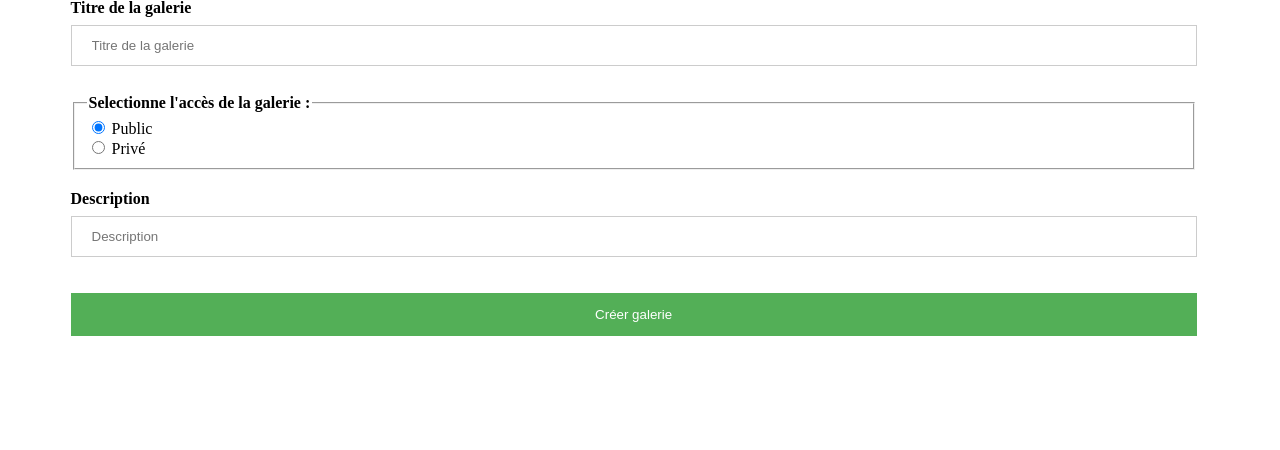
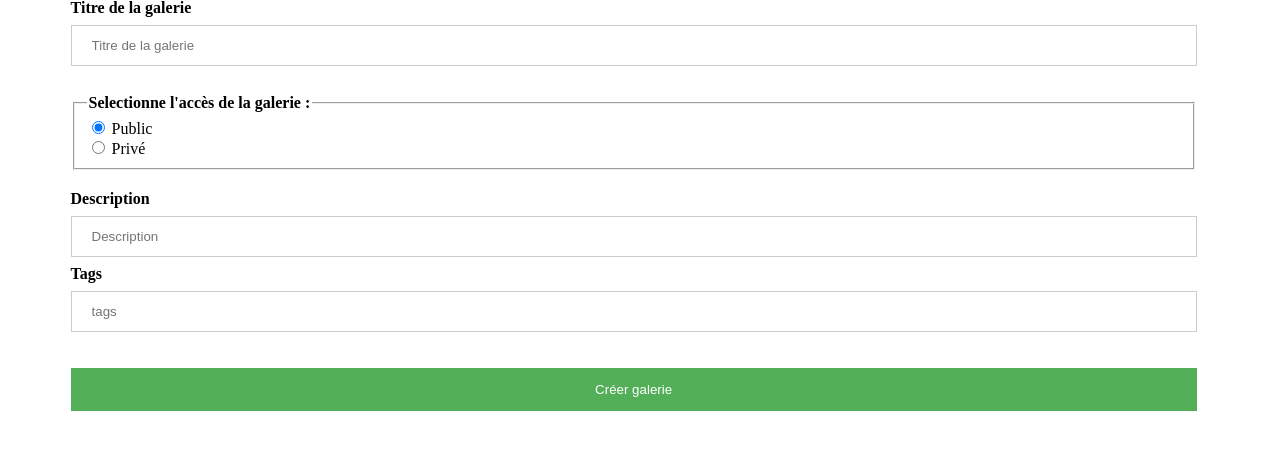
Before and after one commit to LIIoyd/Les-5-fantastiques, a PHP site: template templates/uploadGallery.twig in a window 1280 px wide. Shown: the part 241-691 px from the top of the page. Run offline with PHP 8.4, Linux system fonts and the light colour scheme; the template is opened without the code that fills it, so the values that code supplies are empty; some libraries are stand-ins or nearby versions.

Commit message:
Update uploadGallery.twig

```diff
--- a/templates/uploadGallery.twig
+++ b/templates/uploadGallery.twig
@@ -78,6 +78,11 @@
 				</label>
 				<input type="text" placeholder="Description" name="descriptionGalerie" required>
 
+				<label>
+					<b>Tags</b>
+				</label>
+				<input type="text" placeholder="tags" name="tags">
+
 				<section>
 					<input type="submit" id='submit' value='Créer galerie'>
 				</section>
```
